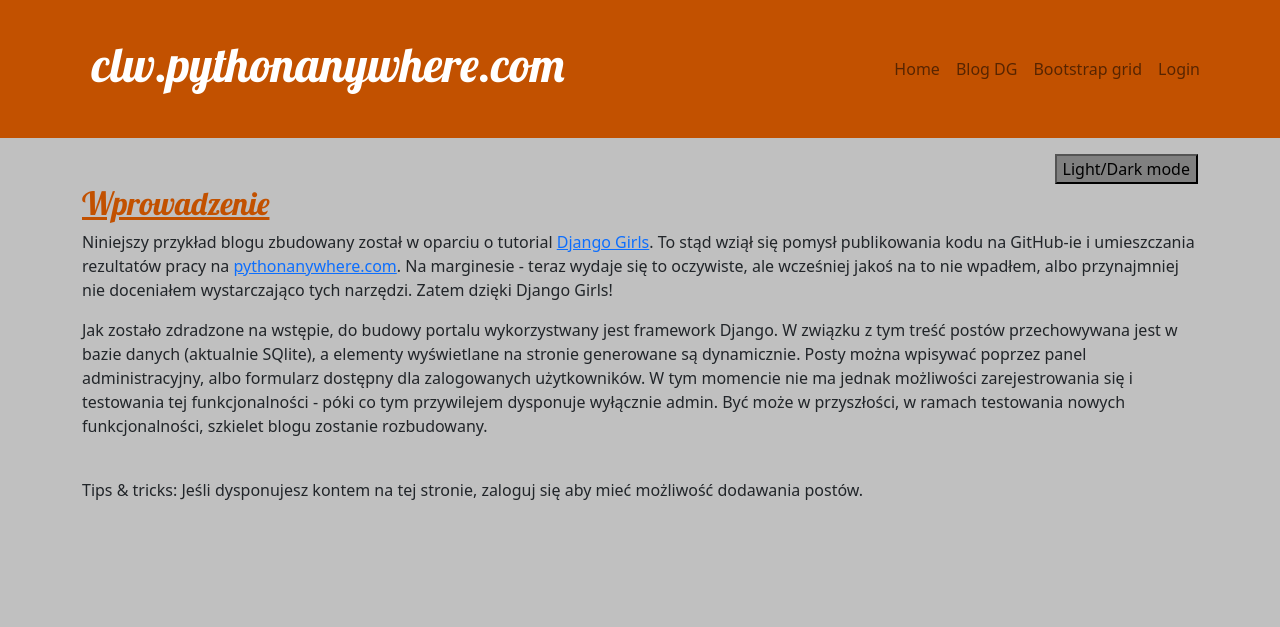
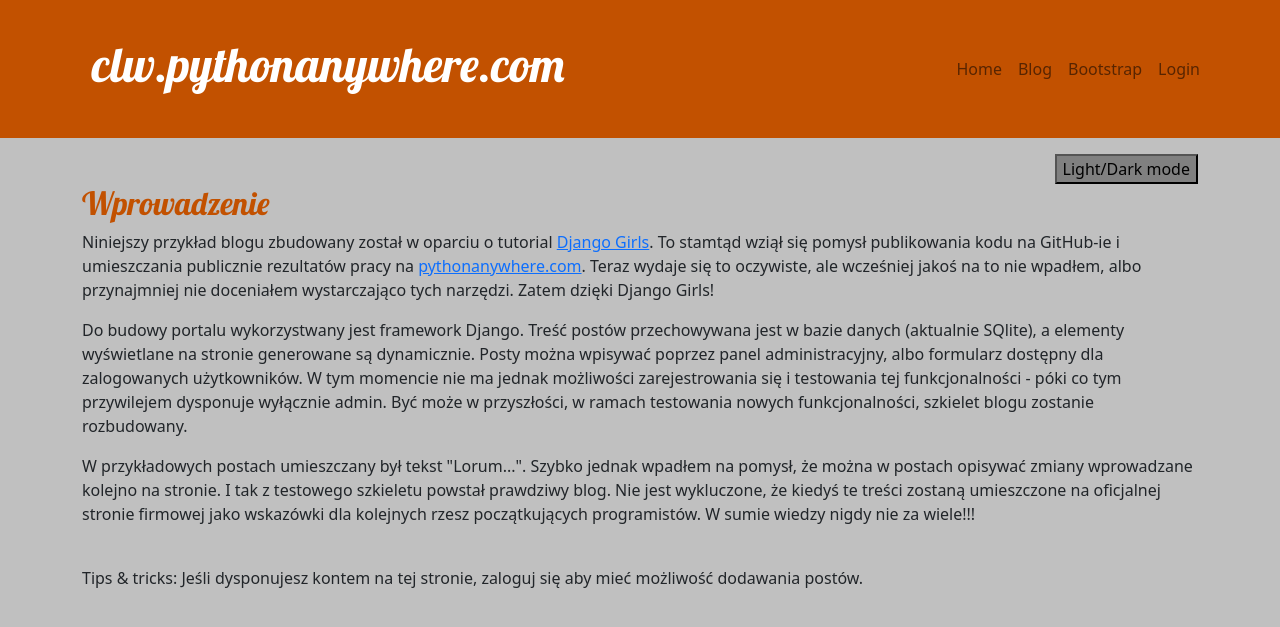
Before and after one commit to DB-Byd/Django, a Django app: page /blog/ in a window 1280 px wide. Shown: the top 627 px of the page. Run offline with Django 4.2, Linux system fonts and the light colour scheme; data that the repository does not hold is empty.

Commit message:
Drobne korekty traści i wyglądu.

```diff
--- a/blog/static/css/blog.css
+++ b/blog/static/css/blog.css
@@ -1,13 +1,10 @@
-
 body {
     background-color: silver;
 }
 
-
-
-h1 a, h2 a {
+h1, h2, h3, h4 {
+    font-family: 'Lobster', cursive;
     color: #C25100;
-    font-family: 'Lobster';
 }
 
 .page-header {
@@ -24,15 +21,6 @@ h1 a, h2 a {
 
 .content {
     margin-left: 40px;
-}
-
-h1, h2 {
-    font-family: 'Lobster', cursive;
-    color: #C25100;
-}
-
-h3, h4 {
-    font-family: 'Lobster', cursive;
 }
 
 .date {
@@ -63,5 +51,5 @@ h3, h4 {
 }
 
 .dark{
-            background-color: #222;
-            color: #e6e6e6;
+    background-color: #222222;
+    color: #e6e6e6;
--- a/blog/templates/blog/base.html
+++ b/blog/templates/blog/base.html
@@ -1,6 +1,7 @@
-{% load static %}
 <!DOCTYPE html>
 <html lang="pl">
+
+{% load static %}
 
 <head>
     <title>clw.pythonanywhere.com</title>
@@ -28,10 +29,10 @@
                             <a class="nav-link" href="/">Home</a>
                         </li>
                         <li class="nav-item">
-                            <a class="nav-link" href="{% url 'post_list' %}">Blog DG</a>
+                            <a class="nav-link" href="{% url 'post_list' %}">Blog</a>
                         </li>
                         <li class="nav-item">
-                            <a class="nav-link" href="{% url 'bs_grid' %}">Bootstrap grid</a>
+                            <a class="nav-link" href="{% url 'bs_grid' %}">Bootstrap</a>
                         </li>
                         <li class="nav-item">
                             {% if user.is_authenticated %}
--- a/blog/templates/blog/home.html
+++ b/blog/templates/blog/home.html
@@ -3,9 +3,9 @@
 
 {% block content %}
 
-    <h2><a href="">Od autora</a></h2>
-    <p>Na niniejszej stronie przeprowadzane są testy funkcjonalności różnych elementów programowania fronend
-        i backend. Jako język backend wykorzystywany jest Python. Portal budowany jest w oparciu o framework Django.
+    <h2>Od autora</h2>
+    <p>Na niniejszej stronie przeprowadzane są testy funkcjonalności różnych elementów programowania.
+        Językiem backend-owym jest Python. Do budowy portalu został wykorzystany framework Django.
         Z tego powodu jako serwer testowy wybrany został darmowy hosting na <a href="https://pythonanywhere.com">
         pythonanywhere.com</a>. Responsywność z kolei zapewnia framework Bootstrap w wersji 5.
         Języki frontend to HTML5, CSS i JavaScript. Całość wykorzystywanego kodu dostępna jest publicznie na
--- a/blog/templates/blog/post_list.html
+++ b/blog/templates/blog/post_list.html
@@ -3,27 +3,33 @@
 
 {% block content %}
 
-
     <div>
-        <h2><a href="">Wprowadzenie</a></h2>
+        <h2>Wprowadzenie</h2>
         <p>
             Niniejszy przykład blogu zbudowany został w oparciu o tutorial
-            <a href="https://tutorial.djangogirls.org/pl/">Django Girls</a>. To stąd wziął się pomysł publikowania kodu
-            na GitHub-ie i umieszczania rezultatów pracy na <a href="https://pythonanywhere.com">pythonanywhere.com</a>.
-            Na marginesie - teraz wydaje się to oczywiste, ale wcześniej jakoś na to nie wpadłem, albo przynajmniej
-            nie doceniałem wystarczająco tych narzędzi. Zatem dzięki Django Girls!
+            <a href="https://tutorial.djangogirls.org/pl/">Django Girls</a>. To stamtąd wziął się pomysł publikowania
+            kodu na GitHub-ie i umieszczania publicznie rezultatów pracy
+            na <a href="https://pythonanywhere.com">pythonanywhere.com</a>. Teraz wydaje się to oczywiste, ale
+            wcześniej jakoś na to nie wpadłem, albo przynajmniej nie doceniałem wystarczająco tych narzędzi.
+            Zatem dzięki Django Girls!
         </p>
         <p>
-            Jak zostało zdradzone na wstępie, do budowy portalu wykorzystwany jest framework Django. W związku z tym
-            treść postów przechowywana jest w bazie danych (aktualnie SQlite), a elementy wyświetlane na stronie
-            generowane są dynamicznie. Posty można wpisywać poprzez panel administracyjny, albo formularz dostępny
+            Do budowy portalu wykorzystwany jest framework Django. Treść postów przechowywana jest w bazie danych
+            (aktualnie SQlite), a elementy wyświetlane na stronie generowane są dynamicznie.
+            Posty można wpisywać poprzez panel administracyjny, albo formularz dostępny
             dla zalogowanych użytkowników. W tym momencie nie ma jednak możliwości zarejestrowania się
             i testowania tej funkcjonalności - póki co tym przywilejem dysponuje wyłącznie admin. Być może w przyszłości,
             w ramach testowania nowych funkcjonalności, szkielet blogu zostanie rozbudowany.
         </p>
+        <p>
+            W przykładowych postach umieszczany był tekst "Lorum...". Szybko jednak wpadłem na pomysł, że można w
+            postach opisywać zmiany wprowadzane kolejno na stronie. I tak z testowego szkieletu powstał prawdziwy blog.
+            Nie jest wykluczone, że kiedyś te treści zostaną umieszczone na oficjalnej stronie firmowej jako wskazówki
+            dla kolejnych rzesz początkujących programistów. W sumie wiedzy nigdy nie za wiele!!!
+        </p>
+
         <br>
     </div>
-
 
         {% if user.is_authenticated %}
         <div style="text-align: right;">
--- a/blog/templates/registration/login.html
+++ b/blog/templates/registration/login.html
@@ -1,3 +1,4 @@
+<!DOCTYPE html>
 {% extends "blog/base.html" %}
 
 {% block content %}
--- a/web/settings.py
+++ b/web/settings.py
@@ -23,7 +23,7 @@ BASE_DIR = Path(__file__).resolve().parent.parent
 SECRET_KEY = 'django-insecure-6@y)3sjcn(x6*krr=_+9r)j+bhi0^wvhbls*^ctv+lvxh9t&5c'
 
 # SECURITY WARNING: don't run with debug turned on in production!
-DEBUG = False
+DEBUG = True
 
 ALLOWED_HOSTS = []
 
```
Also changed, not shown: web/urls.py (line endings or trailing spaces).
